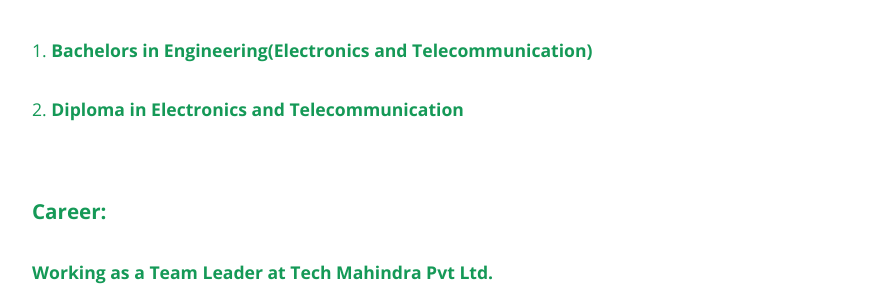
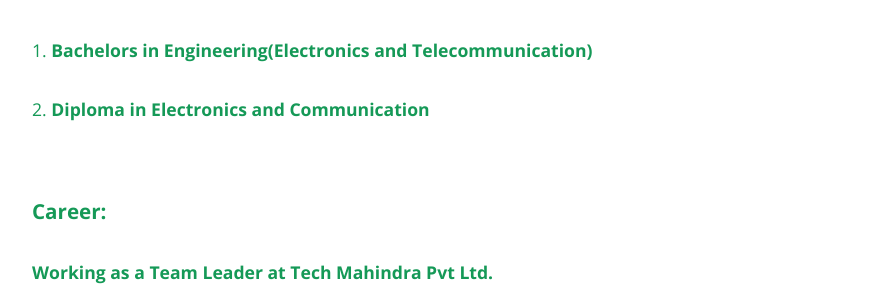
Before and after one commit to appanchal06/panchalaniket.github.io, a Jekyll site: the page built from index.html, in a window 1280 px wide and 900 px high, scrolled down 1093 px. Shown: the part 163-455 px from the top of the window, without its empty margins (192-1087 px from the left). Built offline with Jekyll 4.4.1, drawn with Linux system fonts in a browser that asks for light colours.

Commit message:
Minor changes in the ui

```diff
--- a/index.html
+++ b/index.html
@@ -22,7 +22,7 @@
   </br>
 <h3> <b>Education: </b></h3>
 <h4> 1. <b>Bachelors in Engineering(Electronics and Telecommunication)</b></h4>
-<h4> 2. <b>Diploma in Electronics and Telecommunication</b></h4>
+<h4> 2. <b>Diploma in Electronics and Communication</b></h4>
   </br>
 
 <h3><b> Career: </b></h3>
```
